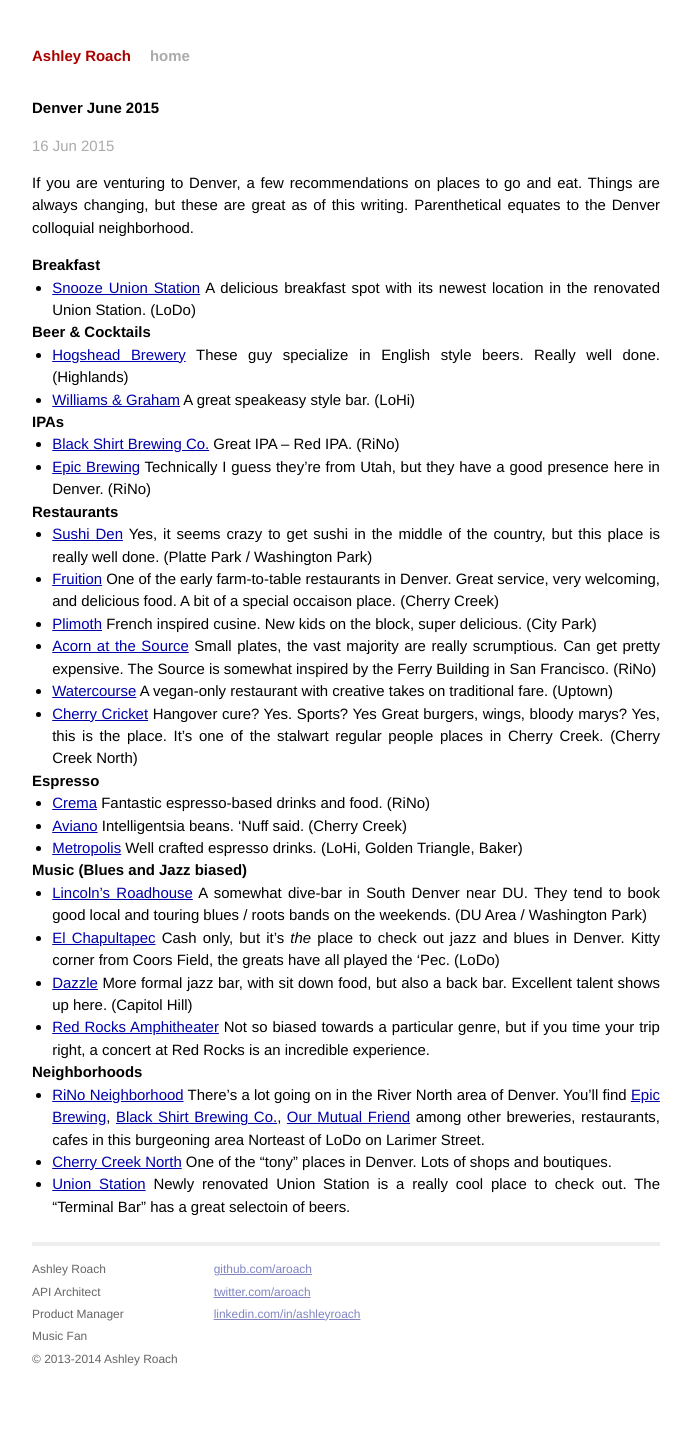
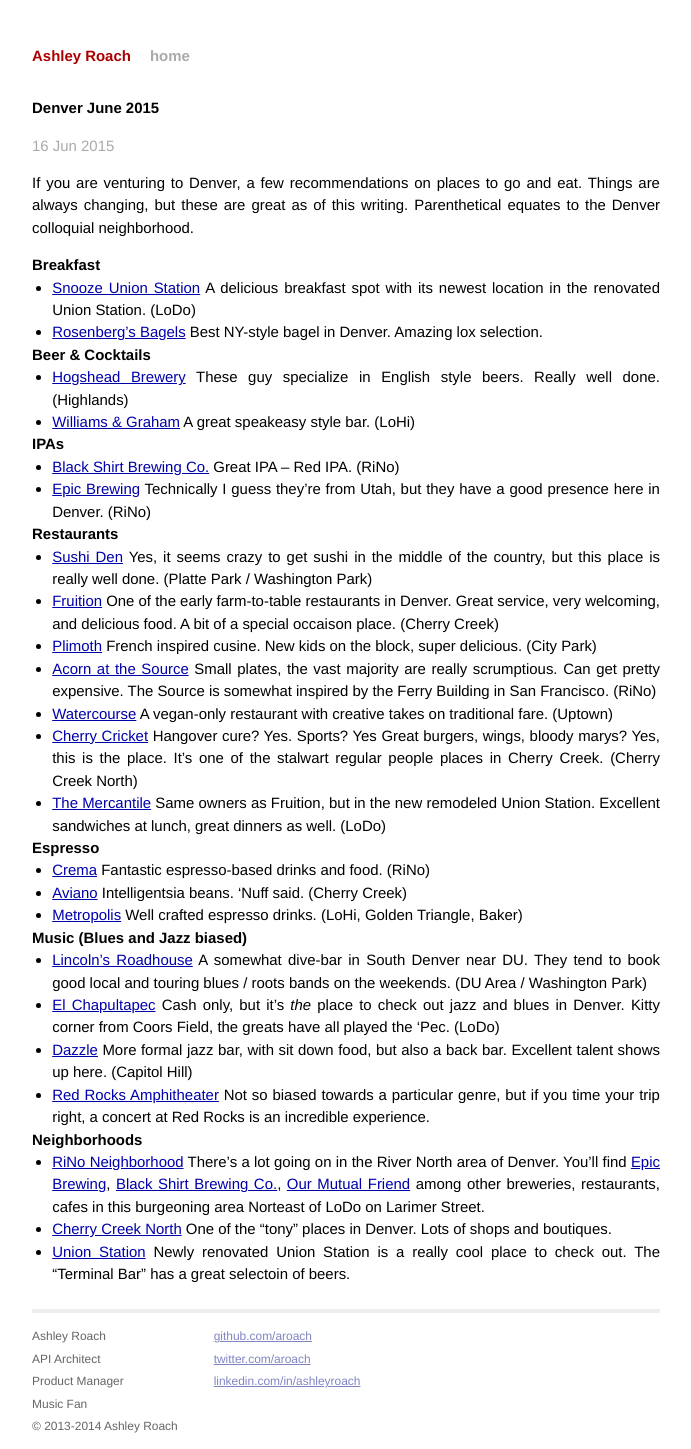
Before and after one commit to aroach/aroach.github.io, a Jekyll site: the page built from _posts/2015-06-16-denver-stuff-to-do.md, in a window 1280 px wide. Shown: the whole page, without its empty margins (294-985 px from the left). Built offline with Jekyll 4.4.1, drawn with Linux system fonts in a browser that asks for light colours; Markdown is read by kramdown in place of the engine named in the settings; before the commit the page ends 1382 px from its top, so only the background shows below that.

Commit message:
Updates for Gluecon

```diff
--- a/_posts/2015-06-16-denver-stuff-to-do.md
+++ b/_posts/2015-06-16-denver-stuff-to-do.md
@@ -7,6 +7,7 @@
 
 ## Breakfast
 * [Snooze Union Station](http://snoozeeatery.com/) A delicious breakfast spot with its newest location in the renovated Union Station. (LoDo)
+* [Rosenberg's Bagels](http://www.rosenbergsbagels.com/) Best NY-style bagel in Denver.  Amazing lox selection.
 
 ## Beer & Cocktails
 * [Hogshead Brewery](http://www.hogsheadbrewery.com/) These guy specialize in English style beers.  Really well done. (Highlands)
@@ -23,6 +24,7 @@
 * [Acorn at the Source](http://www.denveracorn.com/) Small plates, the vast majority are really scrumptious.  Can get pretty expensive.  The Source is somewhat inspired by the Ferry Building in San Francisco.  (RiNo)
 * [Watercourse](http://www.watercoursefoods.com/) A vegan-only restaurant with creative takes on traditional fare. (Uptown)
 * [Cherry Cricket](http://cherrycricket.com/) Hangover cure? Yes.  Sports? Yes Great burgers, wings, bloody marys?  Yes, this is the place.  It's one of the stalwart regular people places in Cherry Creek. (Cherry Creek North)
+* [The Mercantile](http://mercantiledenver.com/) Same owners as Fruition, but in the new remodeled Union Station.  Excellent sandwiches at lunch, great dinners as well. (LoDo)
 
 ## Espresso
 * [Crema](http://cremacoffeehouse.net/) Fantastic espresso-based drinks and food. (RiNo)
```
